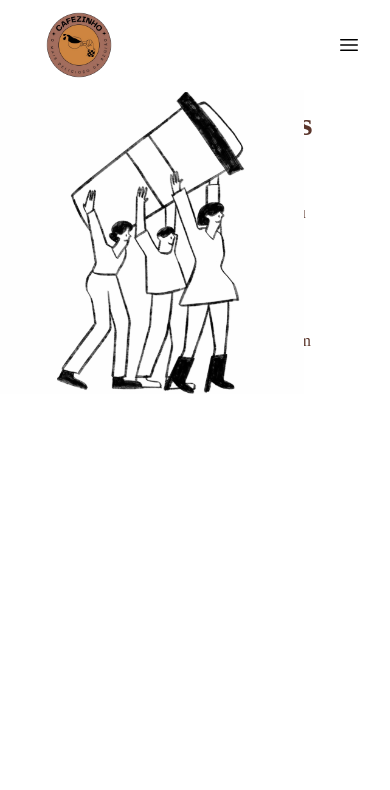
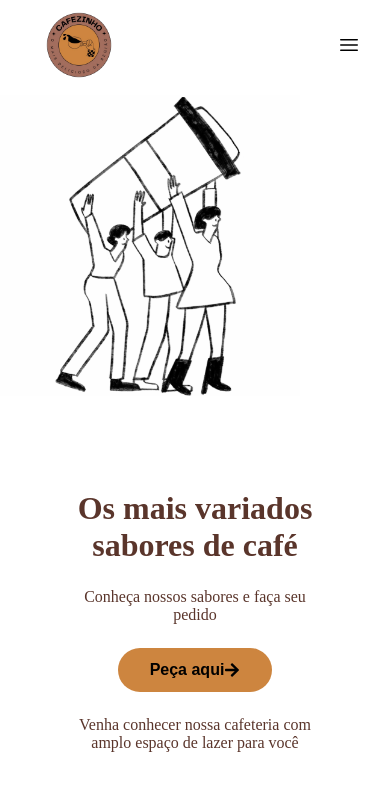
Before and after one commit to madumars/Landing-Page, a React (Create React App) app in the folder land/: page / in a window 390 px wide. Shown: the top 790 px of the page. Built offline with nearby package versions, Linux system fonts and the light colour scheme.

Commit message:
responsividade correta

```diff
--- a/land/src/App.css
+++ b/land/src/App.css
@@ -151,19 +151,18 @@ nav{
         display:flex;
     }
 
-    /*Home*/
+    /*Home
     .HomeBannerImageContainer{
         max-width: 450px;
     }
+    */
 
-    /*
     .HomeBannerImageContainer{
         width: 376px;
         height: 314px;
         object-fit: cover;
         margin: 5px;
     }
-    */
 
     .HomeBannerContainer,
     .aboutSectionContainer{
@@ -176,30 +175,41 @@ nav{
     .aboutSectionContainer{
         flex-direction: column;
     }
+
+    .HomeBannerContainer,
     .aboutSectionImageContainer{
-        margin-left: 5px;
-        margin-bottom: 5px;
-        margin: 150px 0 5px 0;
+        width: 100%;
+        max-width: 400px;
     }
-    .primaryHeading{
-        text-align: center;
-        max-width: 90%;
-    }
-    .primaryText{
-        text-align: center;
-        max-width: 80%;
-    }
+
     .aboutSectionImageContainer img{
         margin-left: 5px;
         margin-bottom: 5px;
         margin: -150px 0 5px 0;
     }
 
+    .primaryHeading{
+        text-align: center;
+        max-width: 90%;
+    }
+
+    .primaryText{
+        text-align: center;
+        max-width: 80%;
+    }
+
+    .HomeBannerContainer,
+    .aboutSectionImageContainer{
+        margin-left: 5px;
+        margin-bottom: 5px;
+        margin: 150px 0 5px 0;
+    }
+
     .sectionHomeText,
     .aboutSectionTextContainer{
         justify-content: center;
         align-items: center;
-        margin-top: 1rem;
+        margin-top: 25rem;
         margin-left: 0 !important;
     }
 
```
